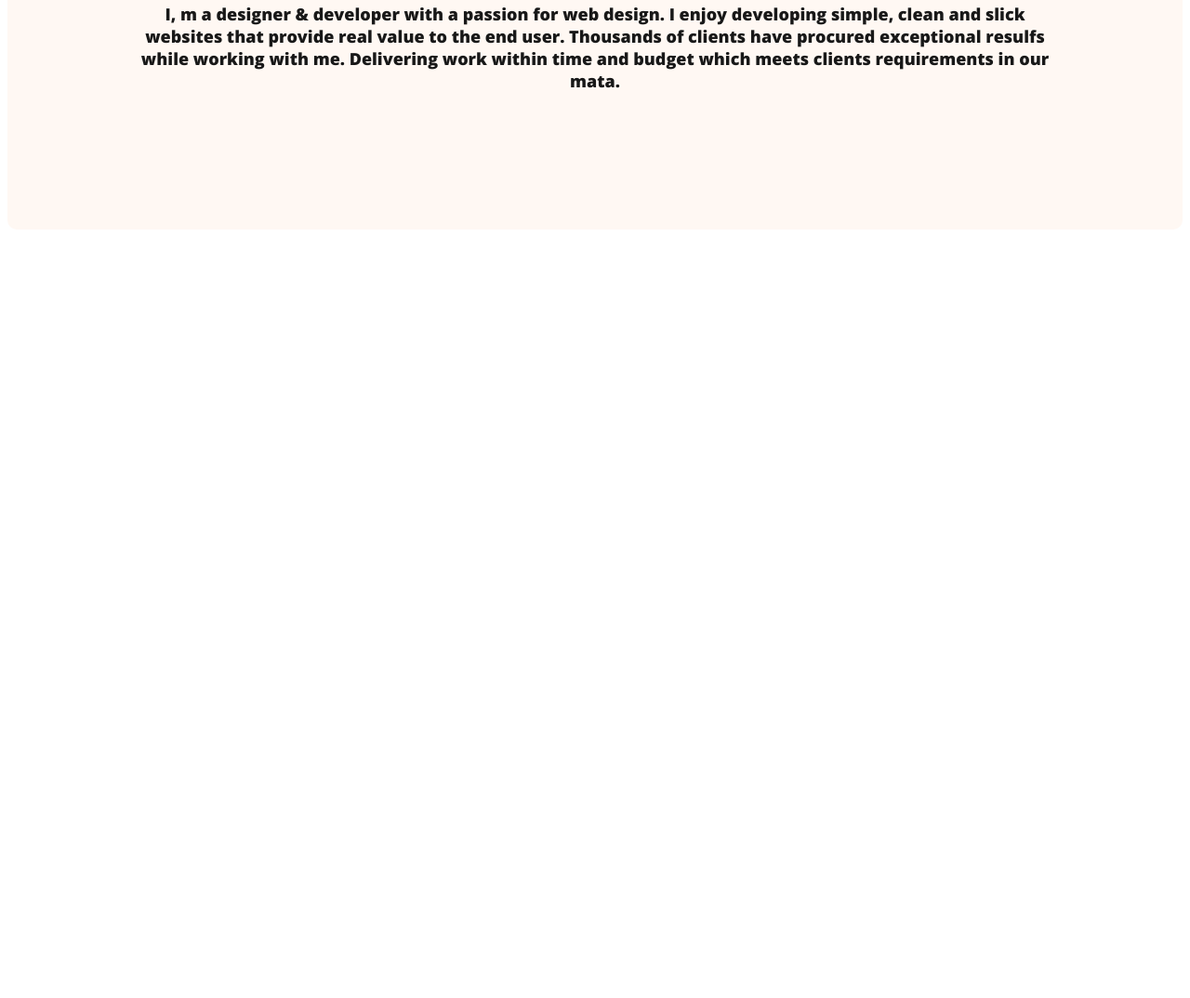
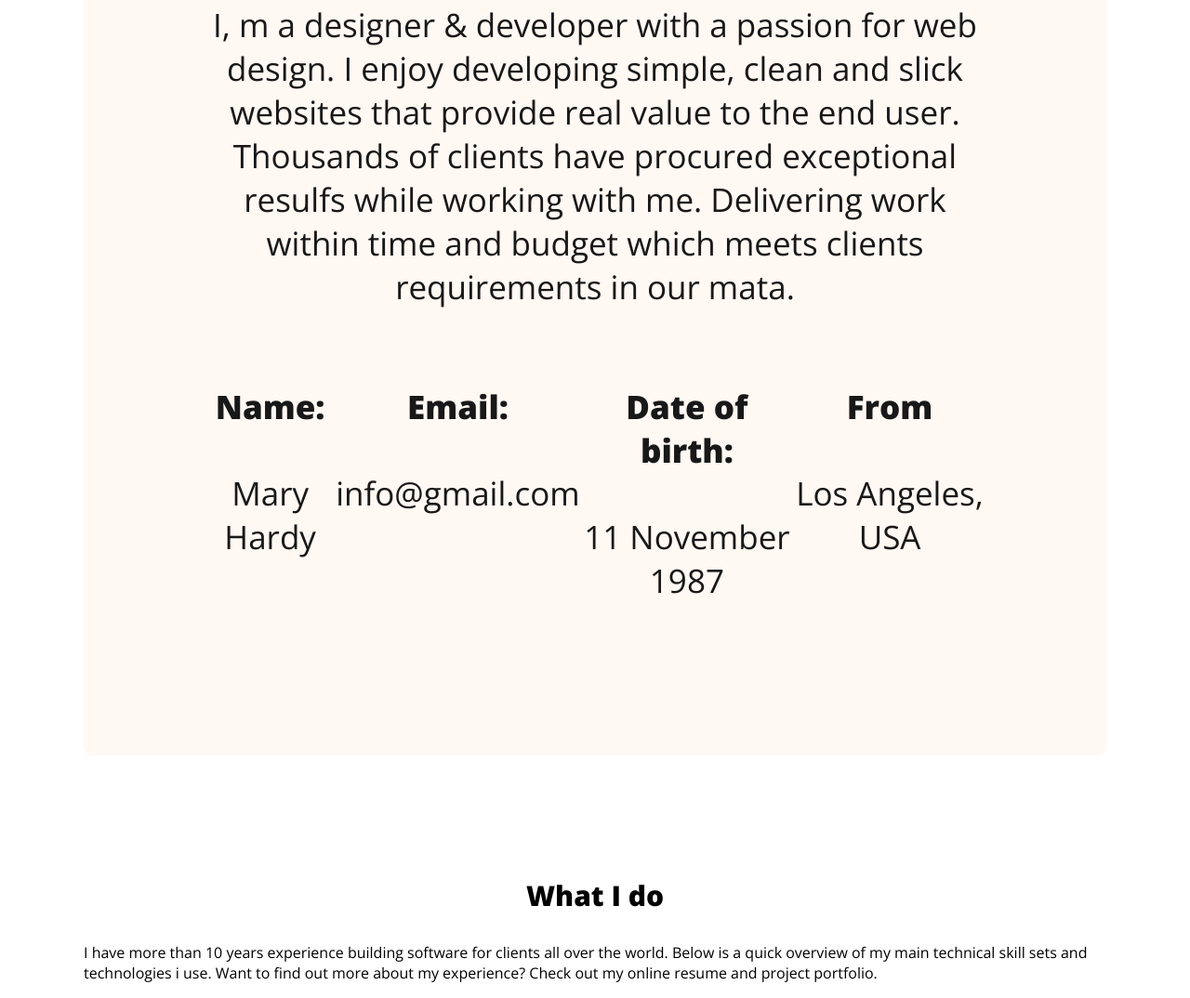
Before and after one commit to JihadIslam37/portfolio-resources-main, a plain HTML site: page index.html in a window 1280 px wide. Shown: the part 1211-2285 px from the top of the page at 93% size. Before the commit the page ends 1588 px from the top, so only its background shows below. Drawn offline with nearby package versions, Linux system fonts and the light colour scheme.

Commit message:
about section creation

```diff
--- a/index.html
+++ b/index.html
@@ -44,8 +44,32 @@
             <h3 clasectio="section-titel">About me</h3>
             <p class="section-description">I, m a designer & developer with a passion for web design. I enjoy developing simple, clean and slick websites that provide real value to the end user. Thousands of clients have procured exceptional resulfs while working with me. Delivering work within time and budget which meets clients requirements in our mata.</p>
 
+            <div class="about-info-container">
+                <div class="about-info">
+                    <h4 class="info-title">Name:</h4>
+                     <p class="info-descriptio">Mary Hardy</p>
+                </div>
+                <div class="about-info">
+                    <h4 class="info-title">Email:</h4>
+                    <p class="info-descriptio">info@gmail.com</p>
+                </div>
+                <div class="about-info">
+                    <h4 class="info-title">Date of birth:</h4>
+                    <p class="info-descriptio">11 November 1987</p>
+                </div>
+                <div class="about-info">
+                    <h4 class="info-title">From</h4>
+                    <p class="info-descriptio"> Los Angeles, USA</p>
+                </div>
+            </div>
 
          </section>
+         <!-- what i do section start -->
+         <section>
+            <h3 class="section-titel">What I do</h3>
+            <p class="section-description">I have more than 10 years experience building software for clients all over the world. Below is a quick overview of my main technical skill sets and technologies i use. Want to find out more about my experience? Check out my online resume and project portfolio.</p>
+         </section>
+
     </main>
     <footer>
 
--- a/styles/portfolio.css
+++ b/styles/portfolio.css
@@ -78,8 +78,9 @@ nav li {
     color: #181818;
     text-align: center;
     font-size: 35px;
-    font-weight: 700;
+    font-weight: 15;
     margin: 130px 0;
+}
 }
 
 .section-description{
@@ -87,4 +88,19 @@ nav li {
     text-align: center;
     font-size: 18px;
 }
+main{
+    max-width: 1100px;
+    margin: 0 auto;
+}
+.about-info-container{
+    display: flex;
+    justify-conte nt: space-around;
+}
+.section-titel{
+    text-align: center;
+    font-size: 30px;
+    font-weight: 700px;
+}
+
+
 /* about section styles */
```
